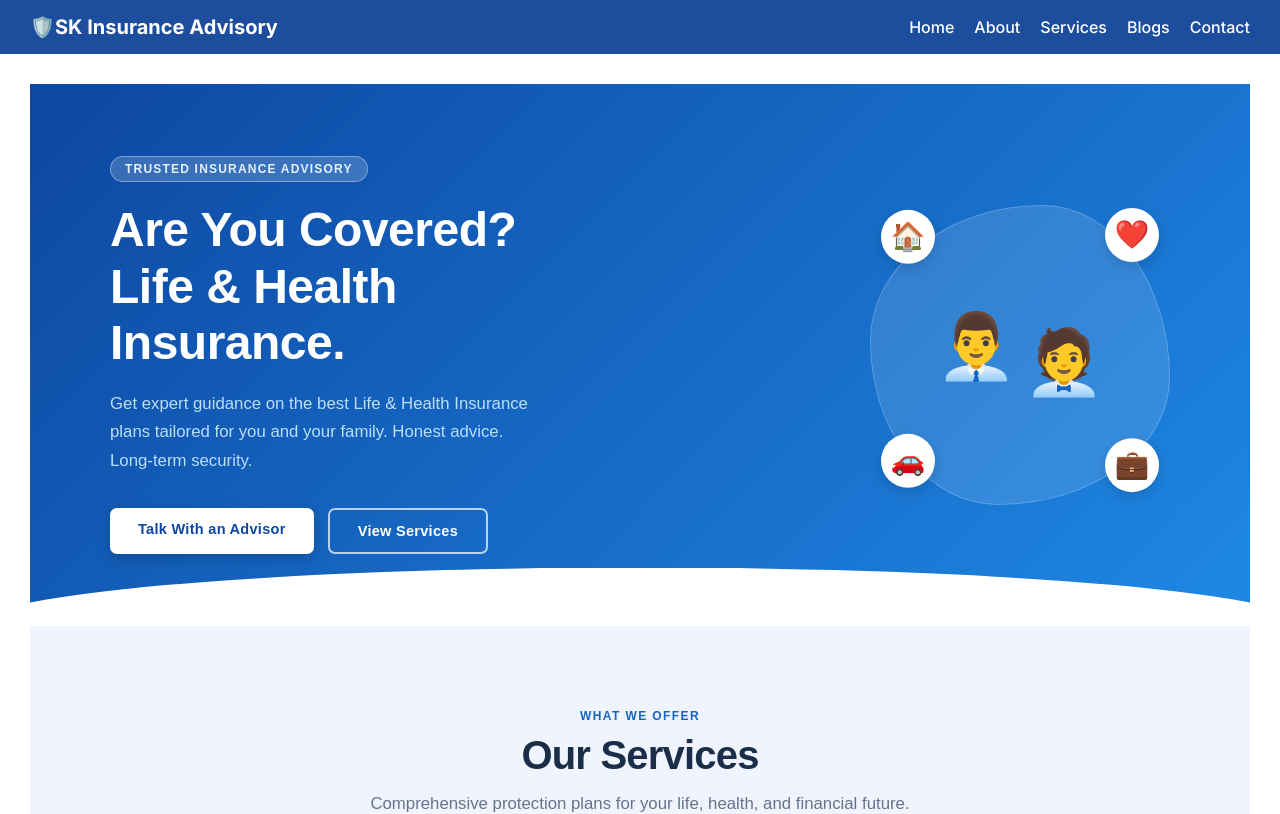
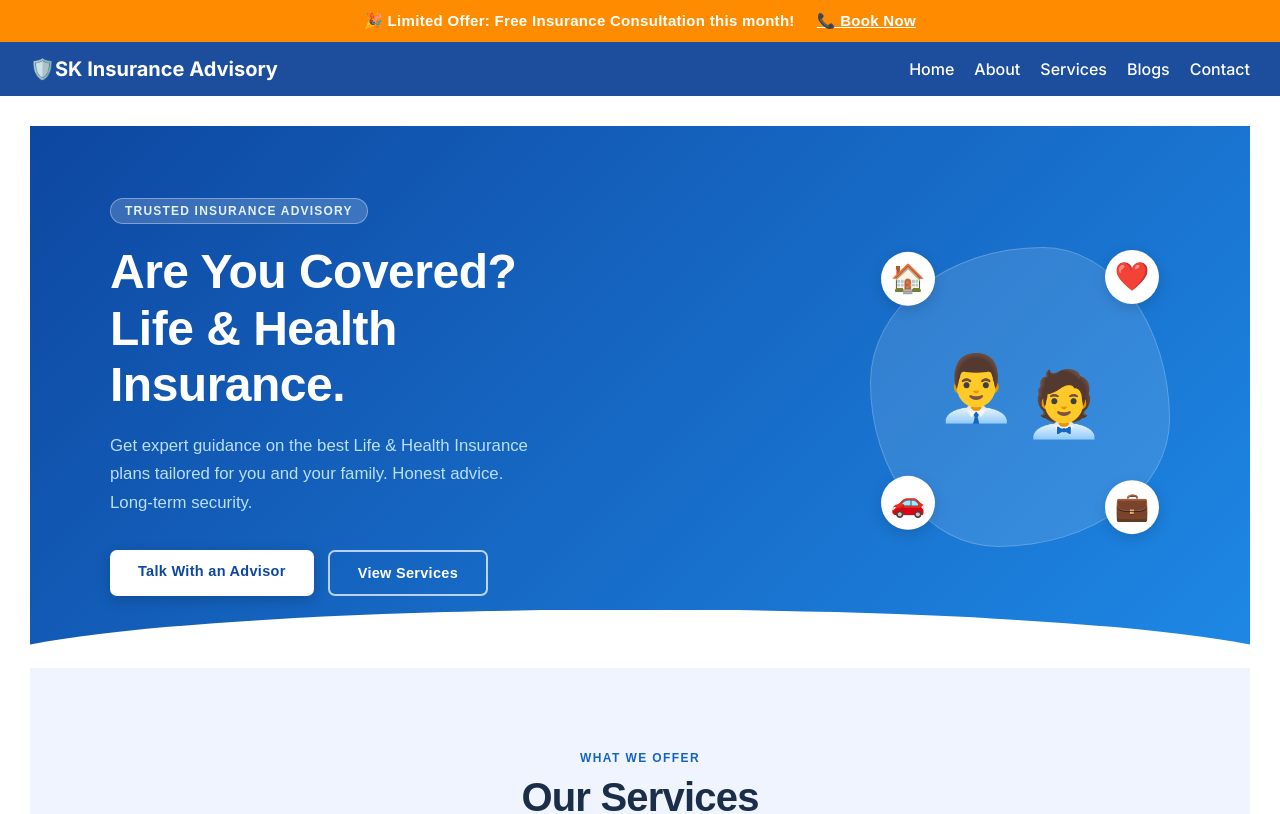
Before and after one commit to sujith2133s/SK, an Angular app: page / in a window 1280 px wide. Shown: the top 814 px of the page. Built offline with nearby package versions, Linux system fonts and the light colour scheme.

Commit message:
sujith_cahnges6

```diff
--- a/src/app/app.css
+++ b/src/app/app.css
@@ -40,3 +40,34 @@
 .clickable:active {
   transform: scale(0.97);
 }
+
+.urgency-banner {
+  background-color: #ff8c00;
+  color: #fff;
+  text-align: center;
+  padding: 12px 20px;
+  font-size: 15px;
+  font-weight: 600;
+  display: flex;
+  justify-content: center;
+  align-items: center;
+  gap: 12px;
+  font-family: Arial, sans-serif;
+  letter-spacing: 0.3px;
+}
+
+.banner-text strong {
+  font-weight: 800;
+}
+
+.banner-btn {
+  color: #fff;
+  text-decoration: underline;
+  font-weight: 700;
+  transition: opacity 0.2s ease;
+  margin-left: 10px;
+}
+
+.banner-btn:hover {
+  opacity: 0.8;
+}
--- a/src/app/app.html
+++ b/src/app/app.html
@@ -1,3 +1,7 @@
+<div class="urgency-banner">
+  <span class="banner-text">🎉 <strong>Limited Offer:</strong> Free Insurance Consultation this month!</span>
+  <a routerLink="/contact" class="banner-btn">📞 Book Now</a>
+</div>
 <nav class="navbar">
   <div class="logo">
     <span class="logo-icon">🛡️</span>
```
